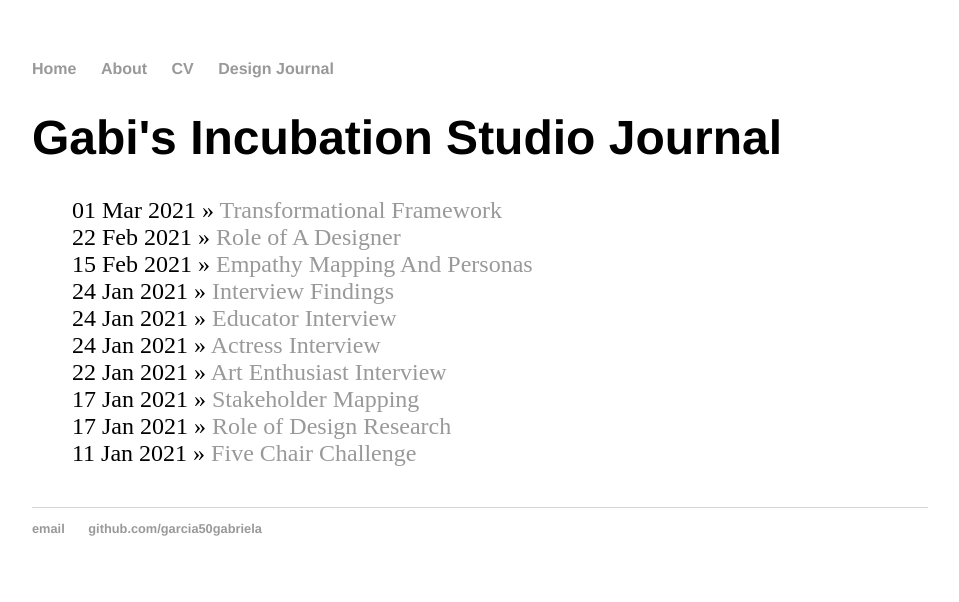
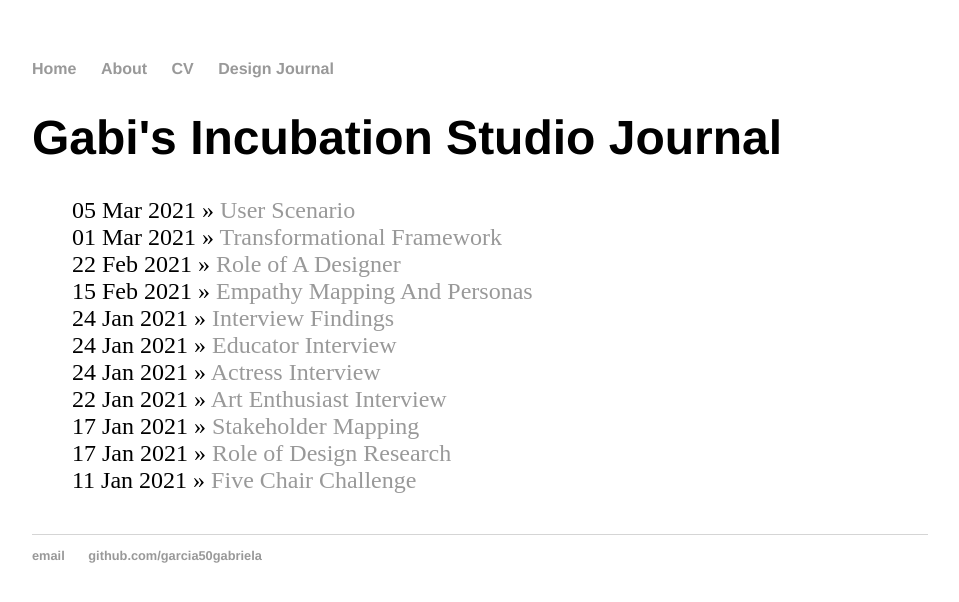
Before and after one commit to garcia50gabriela/garcia50gabriela.github.io, a Jekyll site: the page built from incubationStudio/index.html, in a window 1280 px wide. Shown: the top 602 px of the page, without its empty margins (160-1119 px from the left). Built offline with Jekyll 4.4.1, drawn with Linux system fonts in a browser that asks for light colours.

Commit message:
Update 2021-03-05-User-Scenarios.md

```diff
--- a/_posts/2021-03-05-User-Scenarios.md
+++ b/_posts/2021-03-05-User-Scenarios.md
@@ -1,3 +1,9 @@
+---
+layout: post
+title: "User Scenario"
+date: 2021-03-05
+tag: studio
+---
 ## Story Board
 Below is the story board I imagine for a young audience member and their gardian.
 - They begin by going to the museum and downloading the app if they haven't already.
```
